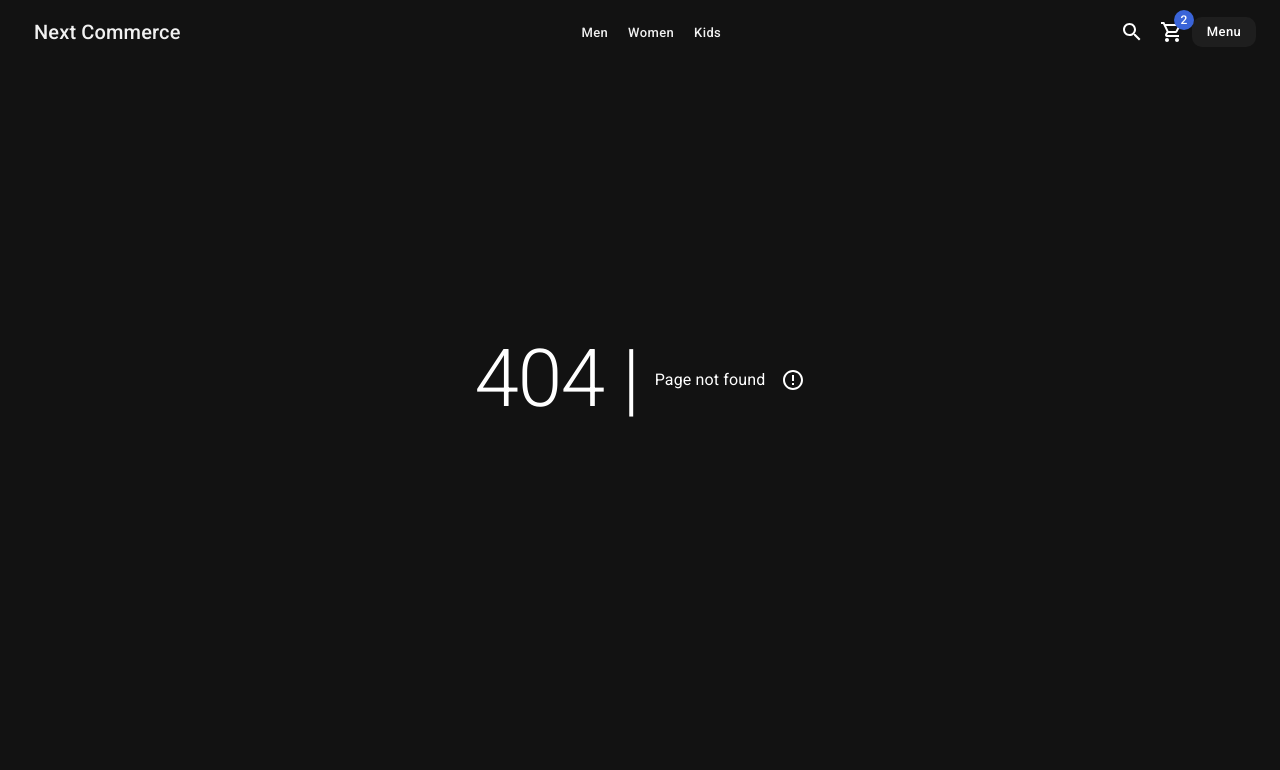
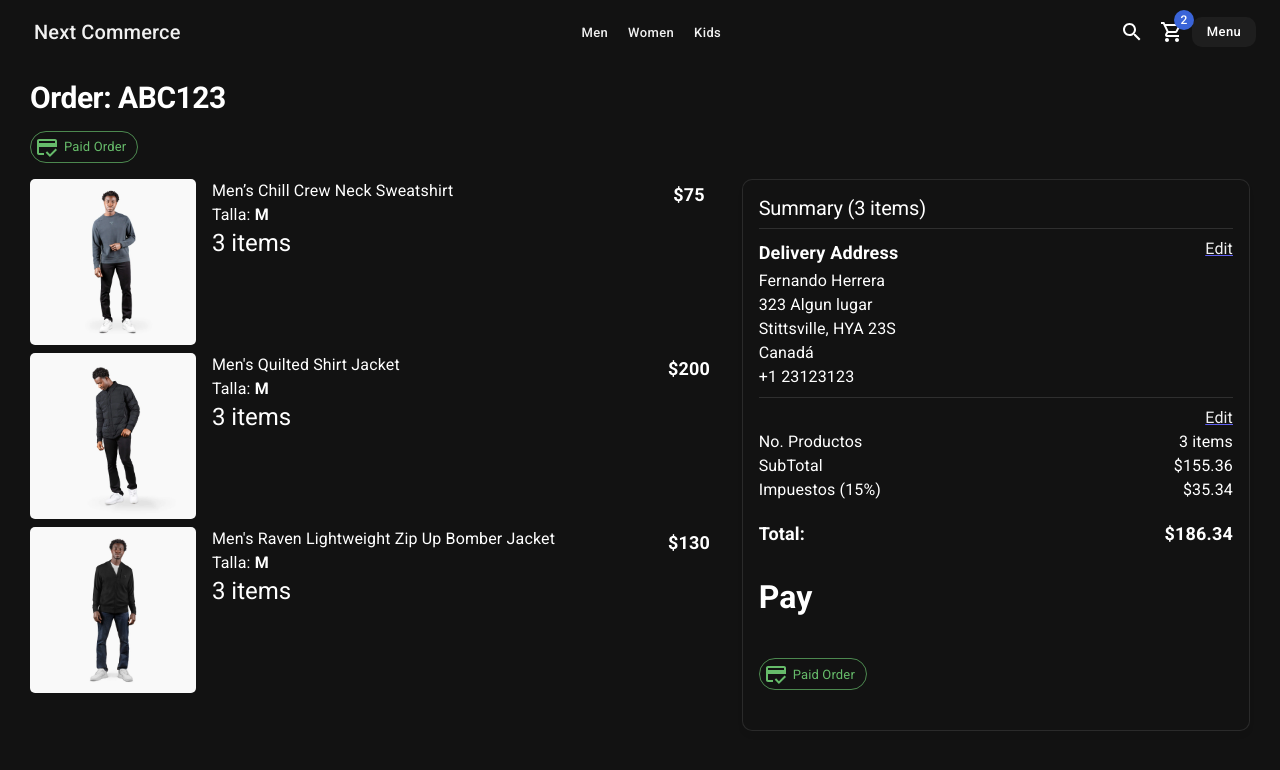
Before and after one commit to ljaviertovar/next-commerce, a Next.js app: page /orders/1 in a window 1280 px wide. Before the commit this address had no page. Shown: the top 770 px of the page. Built offline with nearby package versions, Linux system fonts and the light colour scheme.

Commit message:
add OrderPage

```diff
--- a/pages/checkout/index.ts
+++ /dev/null
@@ -1,2 +0,0 @@
-export { default as address } from "./address"
-export { default as summary } from "./summary"
--- /dev/null
+++ b/pages/orders/[id].tsx
@@ -0,0 +1,80 @@
+import NextLink from "next/link"
+
+import { ShopLayout } from "../../components/layouts"
+import { CartList, OrderSummary } from "../../components/cart"
+
+import { Link, Box, Card, CardContent, Divider, Grid, Typography, Chip } from "@mui/material"
+import { CreditCardOffOutlined, CreditScoreOutlined } from "@mui/icons-material"
+
+export default function OrderPage() {
+	return (
+		<ShopLayout title='Order summary 123671523' pageDescription={"Order summary"}>
+			<Typography variant='h1' component='h1'>
+				Order: ABC123
+			</Typography>
+
+			{/* <Chip
+            sx={{ my: 2 }}
+            label="Pendiente de pago"
+            variant='outlined'
+            color="error"
+            icon={ <CreditCardOffOutlined /> }
+        /> */}
+			<Chip sx={{ my: 2 }} label='Paid Order' variant='outlined' color='success' icon={<CreditScoreOutlined />} />
+
+			<Grid container>
+				<Grid item xs={12} sm={7}>
+					<CartList />
+				</Grid>
+				<Grid item xs={12} sm={5}>
+					<Card className='summary-card'>
+						<CardContent>
+							<Typography variant='h2'>Summary (3 items)</Typography>
+							<Divider sx={{ my: 1 }} />
+
+							<Box display='flex' justifyContent='space-between'>
+								<Typography variant='subtitle1'>Delivery Address</Typography>
+								<NextLink href='/checkout/address' passHref>
+									<Link underline='always' component={"span"}>
+										Edit
+									</Link>
+								</NextLink>
+							</Box>
+
+							<Typography>Fernando Herrera</Typography>
+							<Typography>323 Algun lugar</Typography>
+							<Typography>Stittsville, HYA 23S</Typography>
+							<Typography>Canadá</Typography>
+							<Typography>+1 23123123</Typography>
+
+							<Divider sx={{ my: 1 }} />
+
+							<Box display='flex' justifyContent='end'>
+								<NextLink href='/cart' passHref>
+									<Link underline='always' component={"span"}>
+										Edit
+									</Link>
+								</NextLink>
+							</Box>
+
+							<OrderSummary />
+
+							<Box sx={{ mt: 3 }}>
+								{/* TODO */}
+								<h1>Pay</h1>
+
+								<Chip
+									sx={{ my: 2 }}
+									label='Paid Order'
+									variant='outlined'
+									color='success'
+									icon={<CreditScoreOutlined />}
+								/>
+							</Box>
+						</CardContent>
+					</Card>
+				</Grid>
+			</Grid>
+		</ShopLayout>
+	)
+}
```
